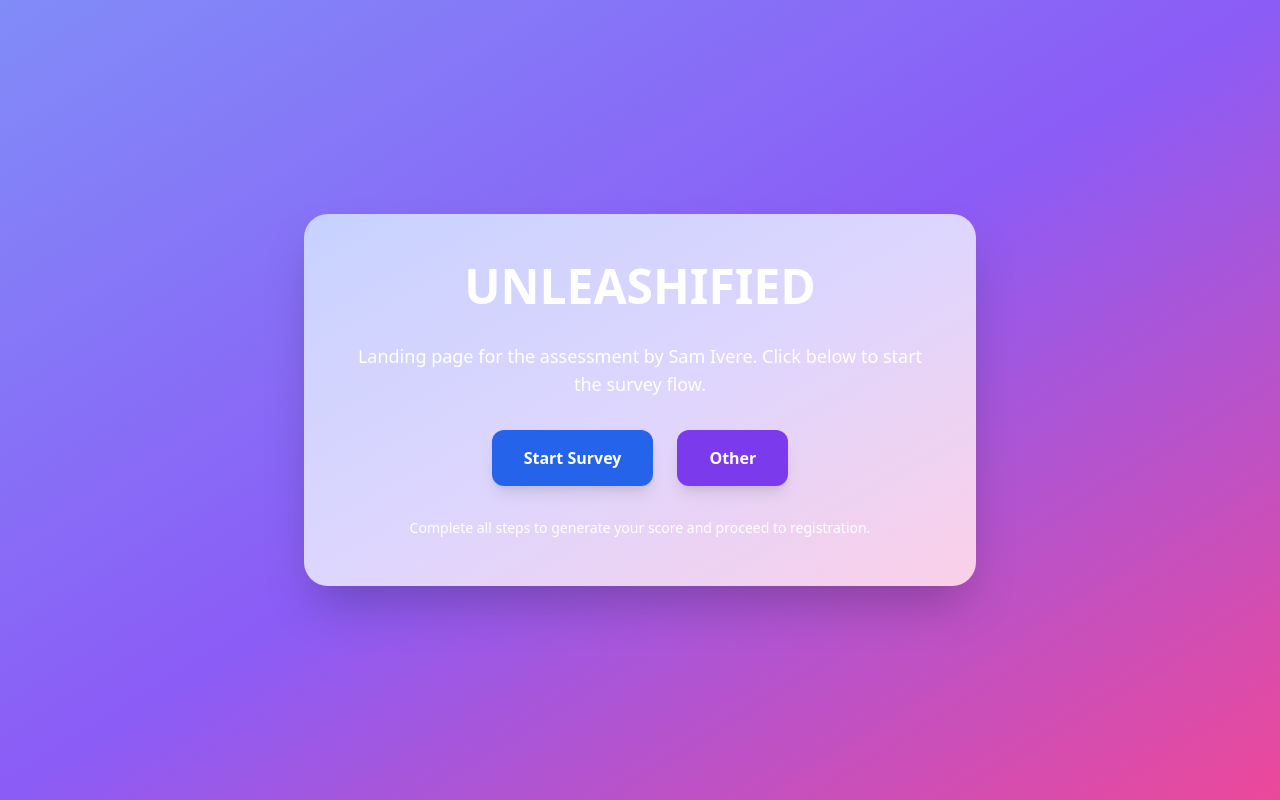
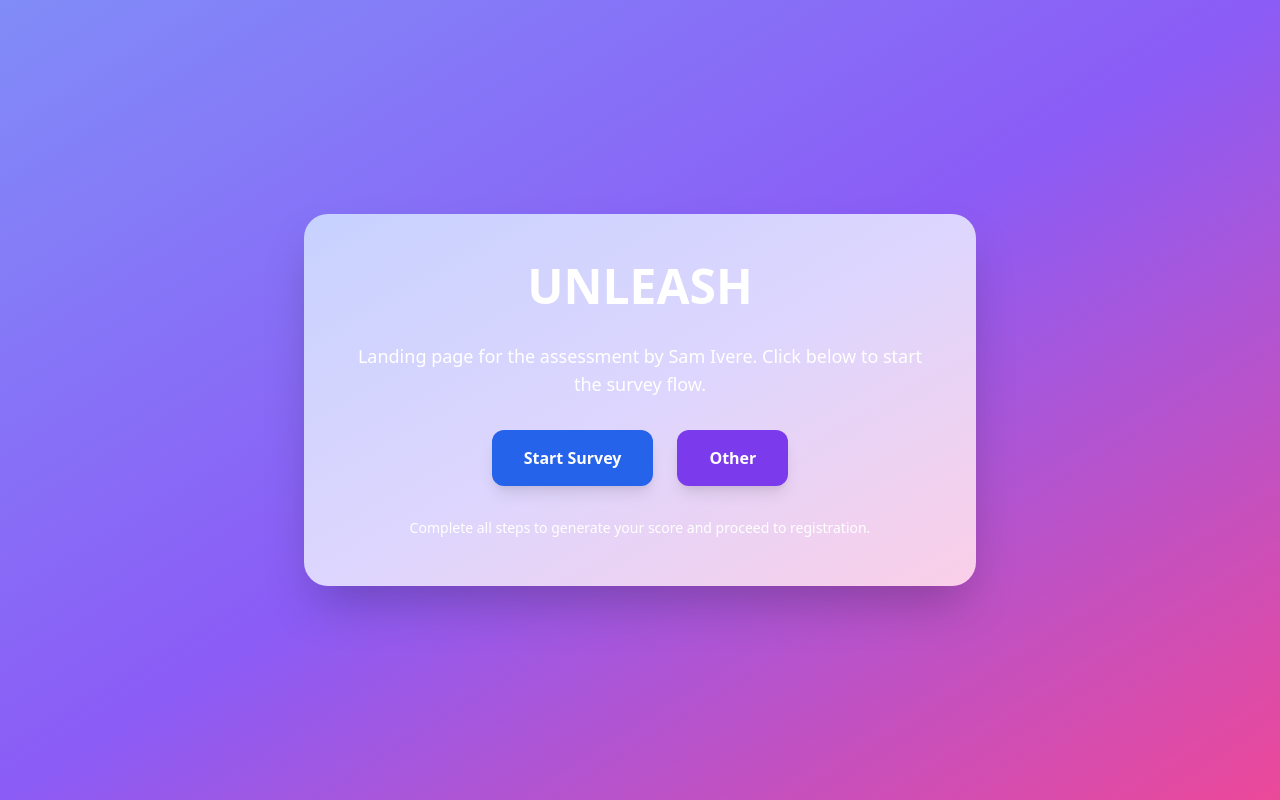
Before and after one commit to Hsprafrique/Unleash, a React (Vite) app: page / in a window 1280 px wide. Built offline with nearby package versions, Linux system fonts and the light colour scheme.

Commit message:
update home header

```diff
--- a/src/pages/Home.jsx
+++ b/src/pages/Home.jsx
@@ -5,7 +5,7 @@ export default function Home() {
     <div className="min-h-screen bg-gradient-to-br from-indigo-400 via-purple-500 to-pink-500 flex items-center justify-center p-6 animate-fadeIn">
       <div className="w-full max-w-2xl bg-gradient-to-br from-indigo-200 via-purple-200 to-pink-200 rounded-3xl shadow-2xl p-12 text-center space-y-8">
         <h1 className="text-5xl font-extrabold text-white mb-4 drop-shadow-lg">
-          UNLEASHIFIED
+          UNLEASH
         </h1>
         <p className="text-white text-lg mb-6 drop-shadow-md">
           Landing page for the assessment by Sam Ivere. Click below to start the survey flow.
```
